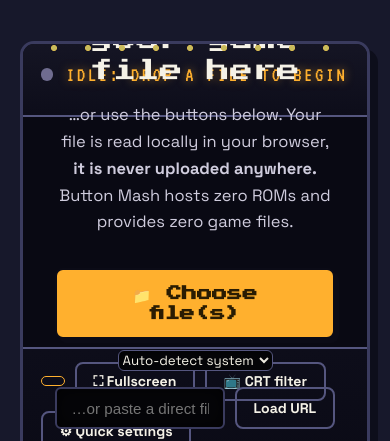
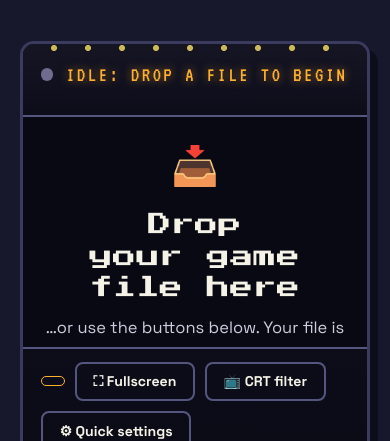
Before and after one commit to astercast/button-mash, a plain HTML site: page player.html in a window 390 px wide. Shown: the part 659-1100 px from the top of the page. Drawn offline with Linux system fonts and the light colour scheme.

Commit message:
R28 VP-0033: player veil contained at phone widths (no status-line overlap), guide prose overflow-wrap (no unbroken-URL spill)

```diff
--- a/assets/css/components.css
+++ b/assets/css/components.css
@@ -477,6 +477,25 @@ select.chip-select {
   outline: 4px dashed var(--neon-lime);
   outline-offset: -12px;
   background: rgba(5, 5, 13, 0.85);
+}
+/* R28 VP-0033: at phone widths the veil's stacked content (measured
+   426px at 390) is taller than the 3:2 stage (229px at 390, 183px at
+   320). As a centred flex column with visible overflow it spilled
+   above the stage and painted the drop-zone heading across the
+   console bar's status line (painted overlap 209x18 at 390). The
+   veil now starts at the stage's top edge and scrolls inside its
+   own box, so the status line keeps the bar band and the heading
+   keeps the stage band at both phone widths. Scoped to the stage's
+   veil only: the converter and DOS drop zones are static in-flow
+   panels and are untouched, as is every desktop width. */
+@media (max-width: 700px) {
+  .ejs-stage .drop-veil {
+    justify-content: flex-start;
+    overflow-y: auto;
+    padding: 1.1rem 1rem;
+    gap: 0.75rem;
+  }
+  .ejs-stage .drop-veil .big-icon { font-size: 2.4rem; }
 }
 .file-input-row { display: flex; gap: 0.7rem; flex-wrap: wrap; justify-content: center; align-items: center; }
 .url-row { display: flex; gap: 0.6rem; width: min(30rem, 100%); }
```
Also changed, not shown: assets/css/guides.css (+8 -1 lines).
